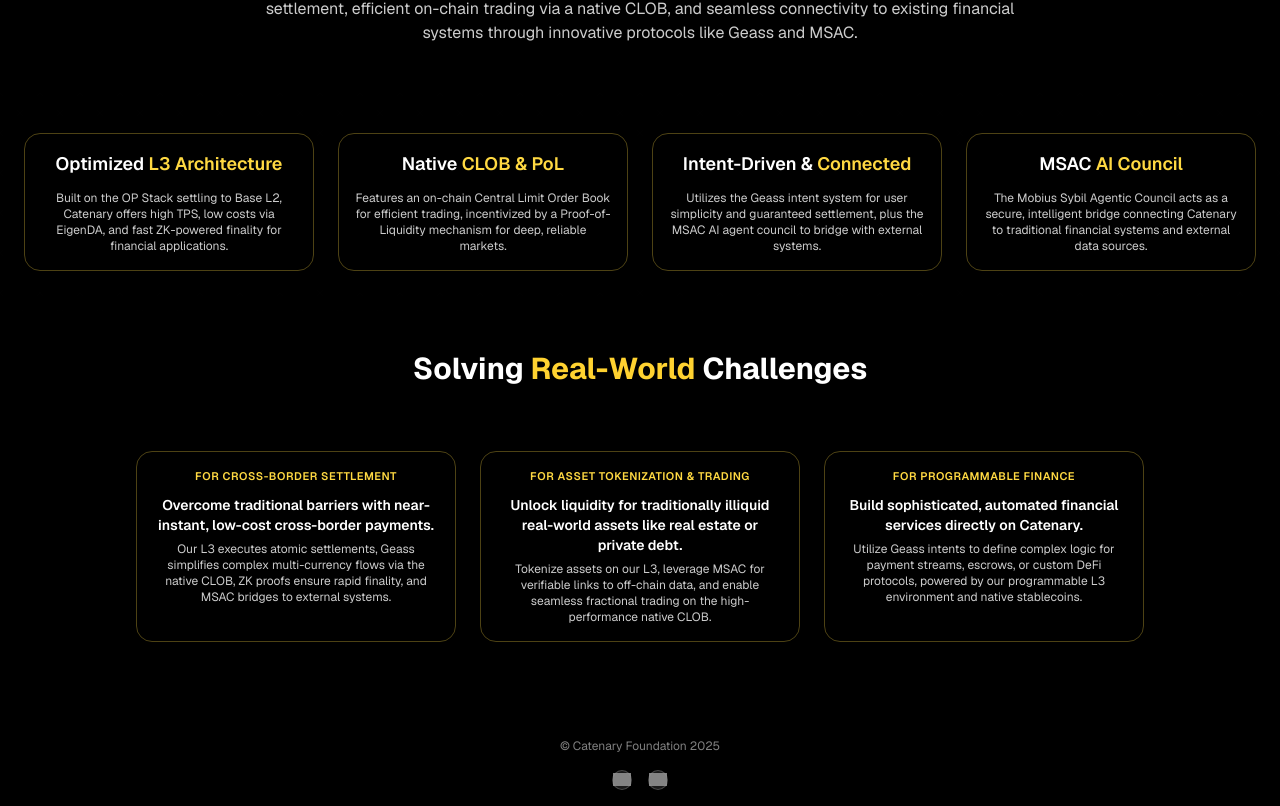
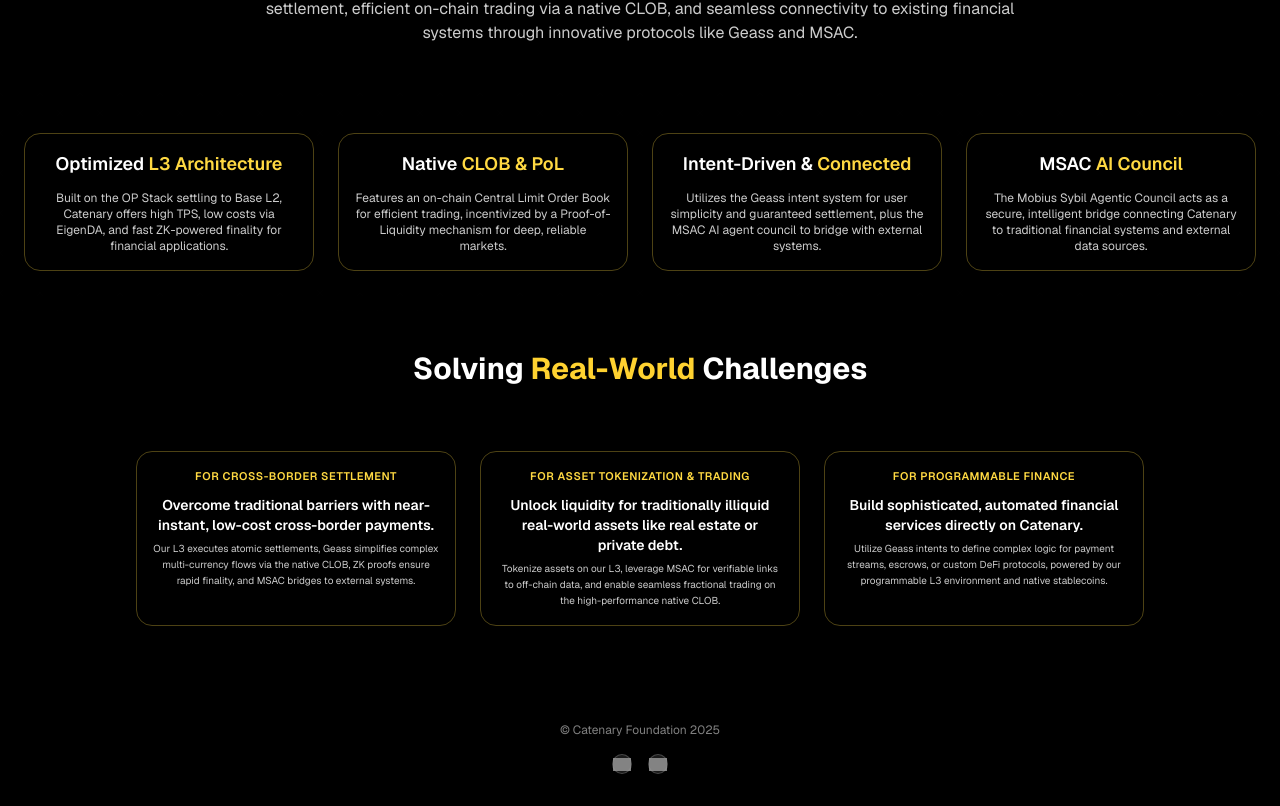
Before and after one commit to mashleburneded/bangbang, a Next.js app: page / in a window 1280 px wide. Shown: the part 780-1586 px from the top of the page. Built offline with nearby package versions, Linux system fonts and the light colour scheme; grey boxes are pictures that could not be loaded.

Commit message:
Reduce font size for use case card descriptions (all screens)

```diff
--- a/src/app/page.tsx
+++ b/src/app/page.tsx
@@ -162,7 +162,7 @@ export default function Home() {
             {/* Reduced mobile text size */}
             <h3 className="font-semibold text-xs sm:text-sm text-white leading-snug mt-1">Overcome traditional barriers with near-instant, low-cost cross-border payments.</h3>
             {/* Reduced mobile text size */}
-            <p className="text-white/80 text-[10px] sm:text-xs leading-relaxed">
+            <p className="text-white/80 text-[9px] sm:text-[10px] leading-relaxed">
             Our L3 executes atomic settlements, Geass simplifies complex multi-currency flows via the native CLOB, ZK proofs ensure rapid finality, and MSAC bridges to external systems.
             </p>
           </div>
@@ -173,7 +173,7 @@ export default function Home() {
             {/* Reduced mobile text size */}
             <h3 className="font-semibold text-xs sm:text-sm text-white leading-snug mt-1">Unlock liquidity for traditionally illiquid real-world assets like real estate or private debt.</h3>
             {/* Reduced mobile text size */}
-            <p className="text-white/80 text-[10px] sm:text-xs leading-relaxed">
+            <p className="text-white/80 text-[9px] sm:text-[10px] leading-relaxed">
             Tokenize assets on our L3, leverage MSAC for verifiable links to off-chain data, and enable seamless fractional trading on the high-performance native CLOB.
             </p>
           </div>
@@ -184,7 +184,7 @@ export default function Home() {
             {/* Reduced mobile text size */}
             <h3 className="font-semibold text-xs sm:text-sm text-white leading-snug mt-1">Build sophisticated, automated financial services directly on Catenary.</h3>
             {/* Reduced mobile text size */}
-            <p className="text-white/80 text-[10px] sm:text-xs leading-relaxed">
+            <p className="text-white/80 text-[9px] sm:text-[10px] leading-relaxed">
             Utilize Geass intents to define complex logic for payment streams, escrows, or custom DeFi protocols, powered by our programmable L3 environment and native stablecoins.
             </p>
           </div>
```
